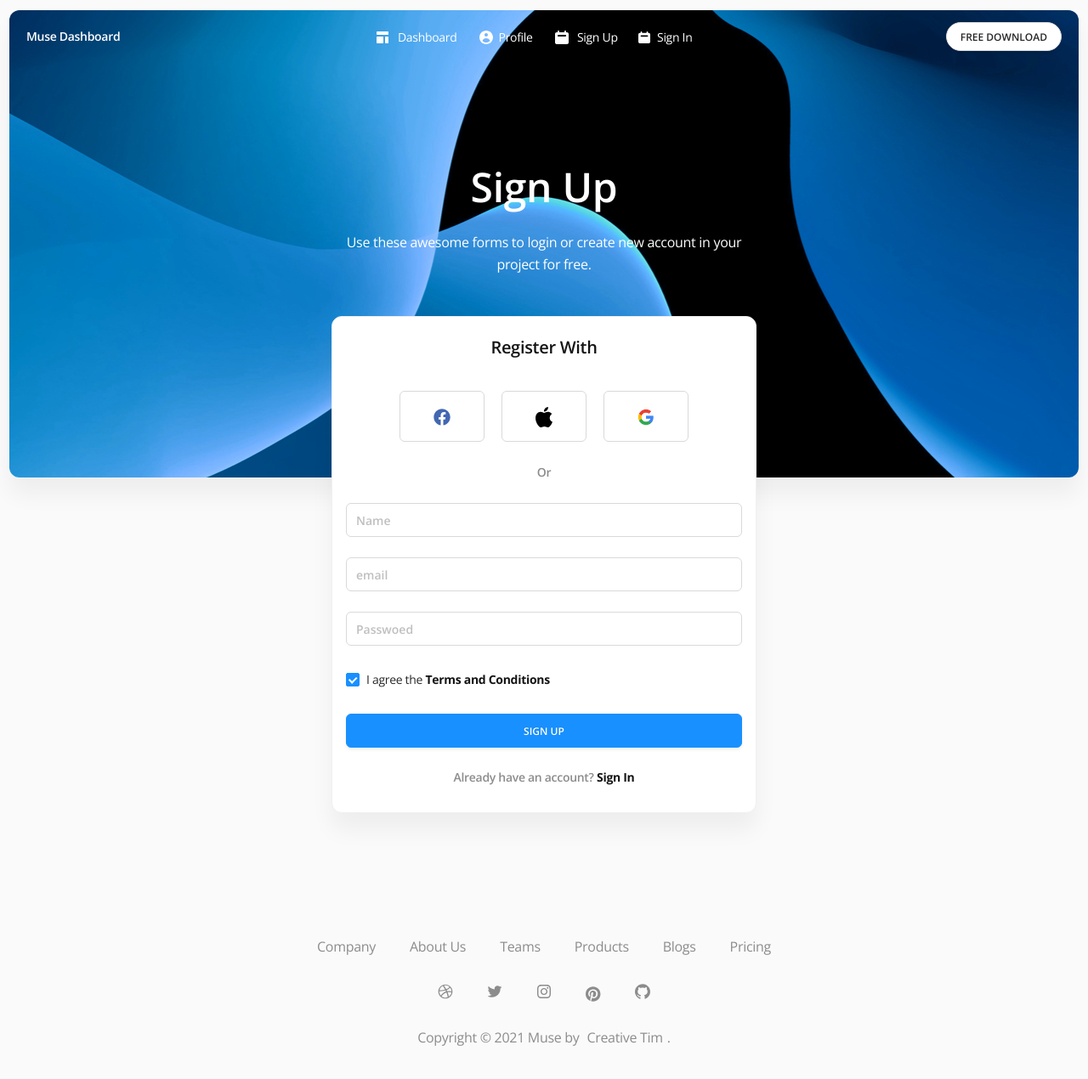
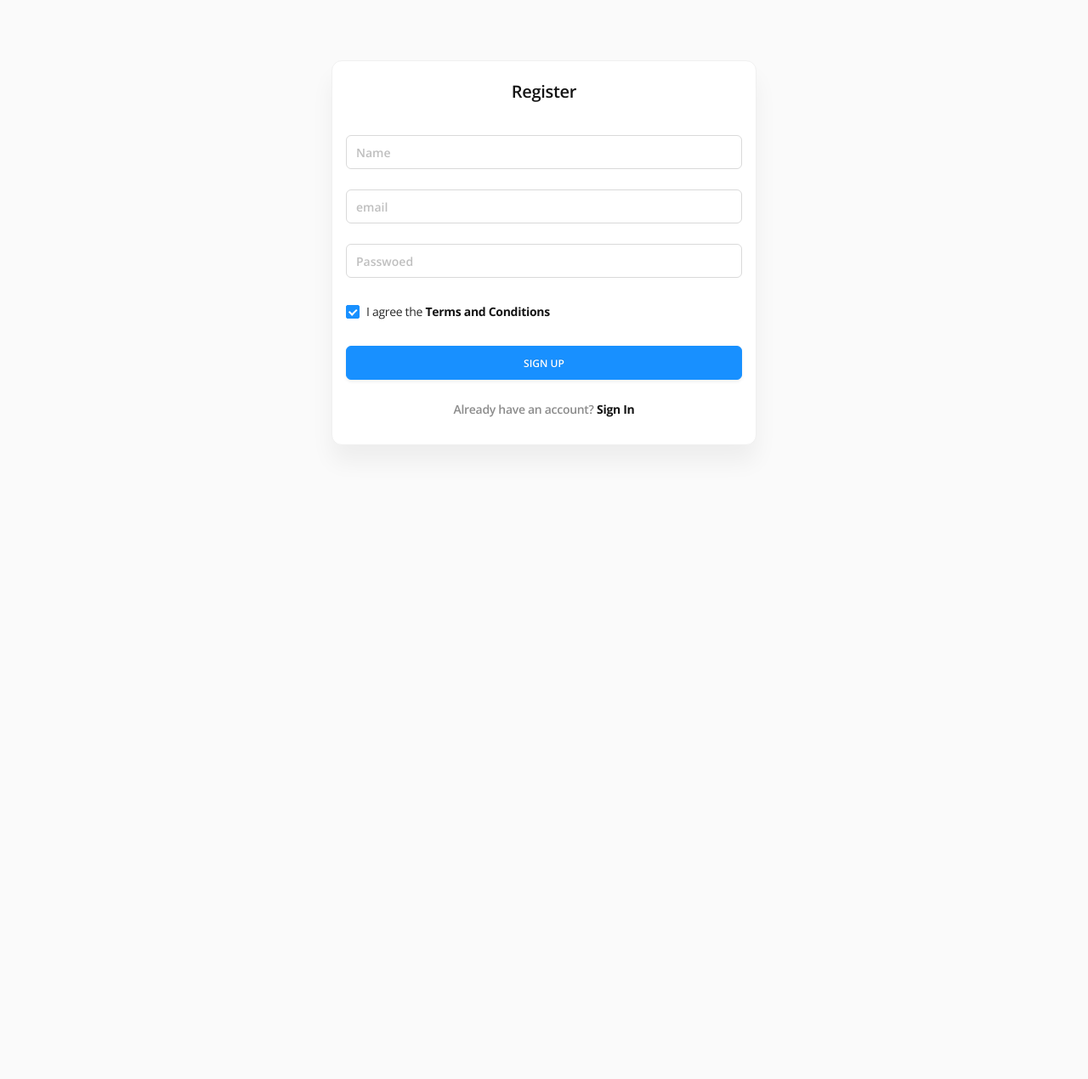
Before and after one commit to gimnakatugampala/ead-2, a React (Create React App) app: page /sign-up in a window 1280 px wide. Shown: the top 1270 px of the page at 85% size. After the commit the page ends 800 px from the top, so only its background shows below. Built offline with nearby package versions, Linux system fonts and the light colour scheme.

Commit message:
2024_3_10_login

```diff
--- a/src/assets/styles/main.css
+++ b/src/assets/styles/main.css
@@ -1799,14 +1799,14 @@ body {
 }
 .sign-up-header {
   height: 550px;
-  margin-top: -62.8px;
-  padding-top: 137.8px;
+  margin-top: -300px;
+  /* padding-top: 137.8px; */
   border-radius: 12px;
-  box-shadow: 0 20px 27px rgb(0 0 0 / 5%);
+  /* box-shadow: 0 20px 27px rgb(0 0 0 / 5%); */
   background-size: cover;
   background-position: 50%;
   text-align: center;
-  background: url("../images/bg-signup.jpg") no-repeat center top;
+  /* background: url("../images/bg-signup.jpg") no-repeat center top; */
 }
 .header-col.header-brand {
   white-space: nowrap;
--- a/src/pages/SignIn.js
+++ b/src/pages/SignIn.js
@@ -1,14 +1,4 @@
-/*!
-=========================================================
-* Muse Ant Design Dashboard - v1.0.0
-=========================================================
-* Product Page: https://www.creative-tim.com/product/muse-ant-design-dashboard
-* Copyright 2021 Creative Tim (https://www.creative-tim.com)
-* Licensed under MIT (https://github.com/creativetimofficial/muse-ant-design-dashboard/blob/main/LICENSE.md)
-* Coded by Creative Tim
-=========================================================
-* The above copyright notice and this permission notice shall be included in all copies or substantial portions of the Software.
-*/
+
 import React, { Component } from "react";
 import { Link } from "react-router-dom";
 import {
@@ -126,42 +116,7 @@ export default class SignIn extends Component {
     return (
       <>
         <Layout className="layout-default layout-signin">
-          <Header>
-            <div className="header-col header-brand">
-              <h5>Muse Dashboard</h5>
-            </div>
-            <div className="header-col header-nav">
-              <Menu mode="horizontal" defaultSelectedKeys={["1"]}>
-                <Menu.Item key="1">
-                  <Link to="/dashboard">
-                    {template}
-                    <span> Dashboard</span>
-                  </Link>
-                </Menu.Item>
-                <Menu.Item key="2">
-                  <Link to="/profile">
-                    {profile}
-                    <span>Profile</span>
-                  </Link>
-                </Menu.Item>
-                <Menu.Item key="3">
-                  <Link to="/sign-up">
-                    {signup}
-                    <span> Sign Up</span>
-                  </Link>
-                </Menu.Item>
-                <Menu.Item key="4">
-                  <Link to="/sign-in">
-                    {signin}
-                    <span> Sign In</span>
-                  </Link>
-                </Menu.Item>
-              </Menu>
-            </div>
-            <div className="header-col header-btn">
-              <Button type="primary">FREE DOWNLOAD</Button>
-            </div>
-          </Header>
+
           <Content className="signin">
             <Row gutter={[24, 0]} justify="space-around">
               <Col
--- a/src/pages/SignUp.js
+++ b/src/pages/SignUp.js
@@ -1,14 +1,4 @@
-/*!
-=========================================================
-* Muse Ant Design Dashboard - v1.0.0
-=========================================================
-* Product Page: https://www.creative-tim.com/product/muse-ant-design-dashboard
-* Copyright 2021 Creative Tim (https://www.creative-tim.com)
-* Licensed under MIT (https://github.com/creativetimofficial/muse-ant-design-dashboard/blob/main/LICENSE.md)
-* Coded by Creative Tim
-=========================================================
-* The above copyright notice and this permission notice shall be included in all copies or substantial portions of the Software.
-*/
+
 import React, { Component } from "react";
 import {
   Layout,
@@ -126,71 +116,18 @@ export default class SignUp extends Component {
     return (
       <>
         <div className="layout-default ant-layout layout-sign-up">
-          <Header>
-            <div className="header-col header-brand">
-              <h5>Muse Dashboard</h5>
-            </div>
-            <div className="header-col header-nav">
-              <Menu mode="horizontal" defaultSelectedKeys={["1"]}>
-                <Menu.Item key="1">
-                  <Link to="/dashboard">
-                    {template}
-                    <span> Dashboard</span>
-                  </Link>
-                </Menu.Item>
-                <Menu.Item key="2">
-                  <Link to="/profile">
-                    {profile}
-                    <span>Profile</span>
-                  </Link>
-                </Menu.Item>
-                <Menu.Item key="3">
-                  <Link to="/sign-up">
-                    {signup}
-                    <span> Sign Up</span>
-                  </Link>
-                </Menu.Item>
-                <Menu.Item key="4">
-                  <Link to="/sign-in">
-                    {signin}
-                    <span> Sign In</span>
-                  </Link>
-                </Menu.Item>
-              </Menu>
-            </div>
-            <div className="header-col header-btn">
-              <Button type="false">FREE DOWNLOAD</Button>
-            </div>
-          </Header>
 
           <Content className="p-0">
             <div className="sign-up-header">
-              <div className="content">
-                <Title>Sign Up</Title>
-                <p className="text-lg">
-                  Use these awesome forms to login or create new account in your
-                  project for free.
-                </p>
-              </div>
+
             </div>
 
             <Card
               className="card-signup header-solid h-full ant-card pt-0"
-              title={<h5>Register With</h5>}
+              title={<h5>Register</h5>}
               bordered="false"
             >
-              <div className="sign-up-gateways">
-                <Button type="false">
-                  <img src={logo1} alt="logo 1" />
-                </Button>
-                <Button type="false">
-                  <img src={logo2} alt="logo 2" />
-                </Button>
-                <Button type="false">
-                  <img src={logo3} alt="logo 3" />
-                </Button>
-              </div>
-              <p className="text-center my-25 font-semibold text-muted">Or</p>
+
               <Form
                 name="basic"
                 initialValues={{ remember: true }}
@@ -250,46 +187,7 @@ export default class SignUp extends Component {
               </p>
             </Card>
           </Content>
-          <Footer>
-            <Menu mode="horizontal">
-              <Menu.Item>Company</Menu.Item>
-              <Menu.Item>About Us</Menu.Item>
-              <Menu.Item>Teams</Menu.Item>
-              <Menu.Item>Products</Menu.Item>
-              <Menu.Item>Blogs</Menu.Item>
-              <Menu.Item>Pricing</Menu.Item>
-            </Menu>
-            <Menu mode="horizontal" className="menu-nav-social">
-              <Menu.Item>
-                <Link to="#">{<DribbbleOutlined />}</Link>
-              </Menu.Item>
-              <Menu.Item>
-                <Link to="#">{<TwitterOutlined />}</Link>
-              </Menu.Item>
-              <Menu.Item>
-                <Link to="#">{<InstagramOutlined />}</Link>
-              </Menu.Item>
-              <Menu.Item>
-                <Link to="#">
-                  <svg
-                    width="18"
-                    height="18"
-                    xmlns="http://www.w3.org/2000/svg"
-                    viewBox="0 0 512 512"
-                  >
-                    <path d="M496 256c0 137-111 248-248 248-25.6 0-50.2-3.9-73.4-11.1 10.1-16.5 25.2-43.5 30.8-65 3-11.6 15.4-59 15.4-59 8.1 15.4 31.7 28.5 56.8 28.5 74.8 0 128.7-68.8 128.7-154.3 0-81.9-66.9-143.2-152.9-143.2-107 0-163.9 71.8-163.9 150.1 0 36.4 19.4 81.7 50.3 96.1 4.7 2.2 7.2 1.2 8.3-3.3.8-3.4 5-20.3 6.9-28.1.6-2.5.3-4.7-1.7-7.1-10.1-12.5-18.3-35.3-18.3-56.6 0-54.7 41.4-107.6 112-107.6 60.9 0 103.6 41.5 103.6 100.9 0 67.1-33.9 113.6-78 113.6-24.3 0-42.6-20.1-36.7-44.8 7-29.5 20.5-61.3 20.5-82.6 0-19-10.2-34.9-31.4-34.9-24.9 0-44.9 25.7-44.9 60.2 0 22 7.4 36.8 7.4 36.8s-24.5 103.8-29 123.2c-5 21.4-3 51.6-.9 71.2C65.4 450.9 0 361.1 0 256 0 119 111 8 248 8s248 111 248 248z"></path>
-                  </svg>
-                </Link>
-              </Menu.Item>
-              <Menu.Item>
-                <Link to="#">{<GithubOutlined />}</Link>
-              </Menu.Item>
-            </Menu>
-            <p className="copyright">
-              {" "}
-              Copyright © 2021 Muse by <a href="#pablo">Creative Tim</a>.{" "}
-            </p>
-          </Footer>
+
         </div>
       </>
     );
```
